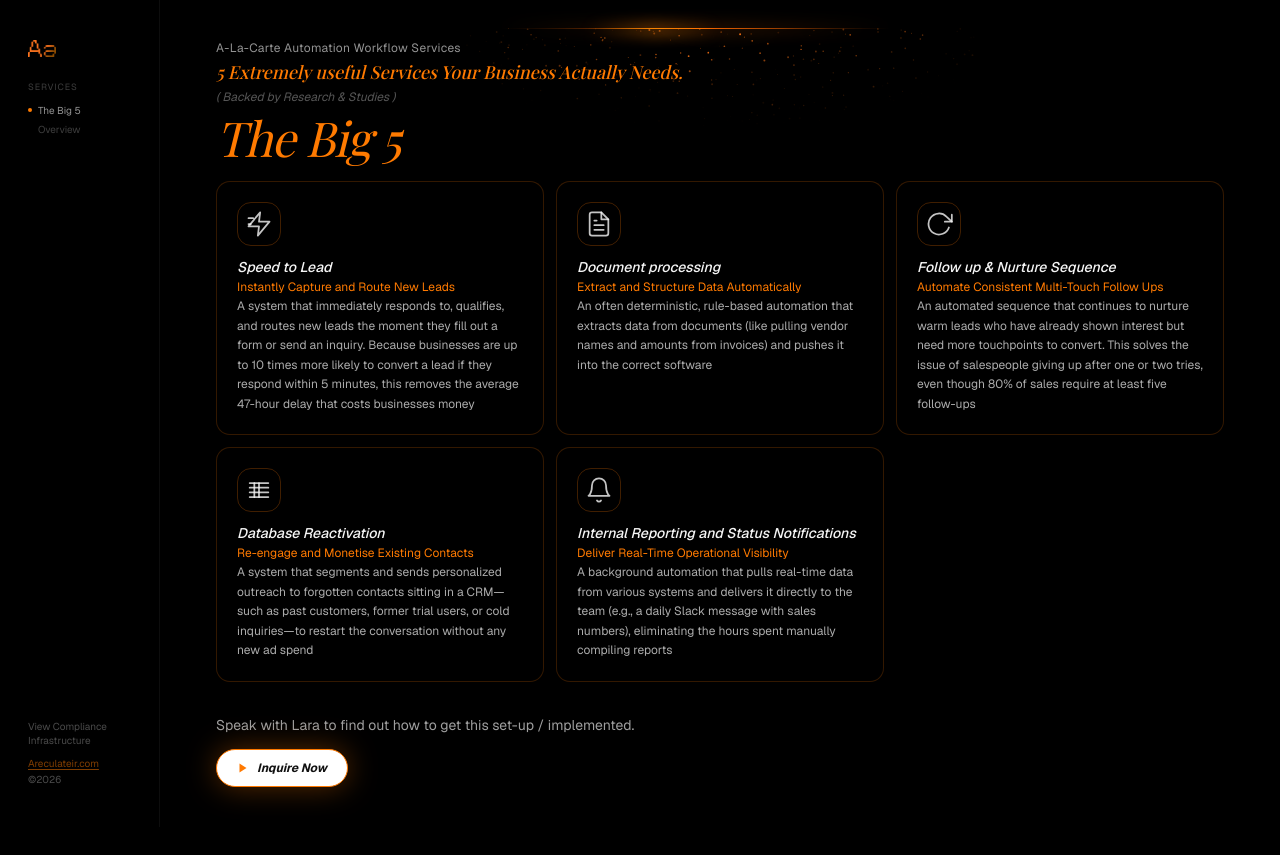
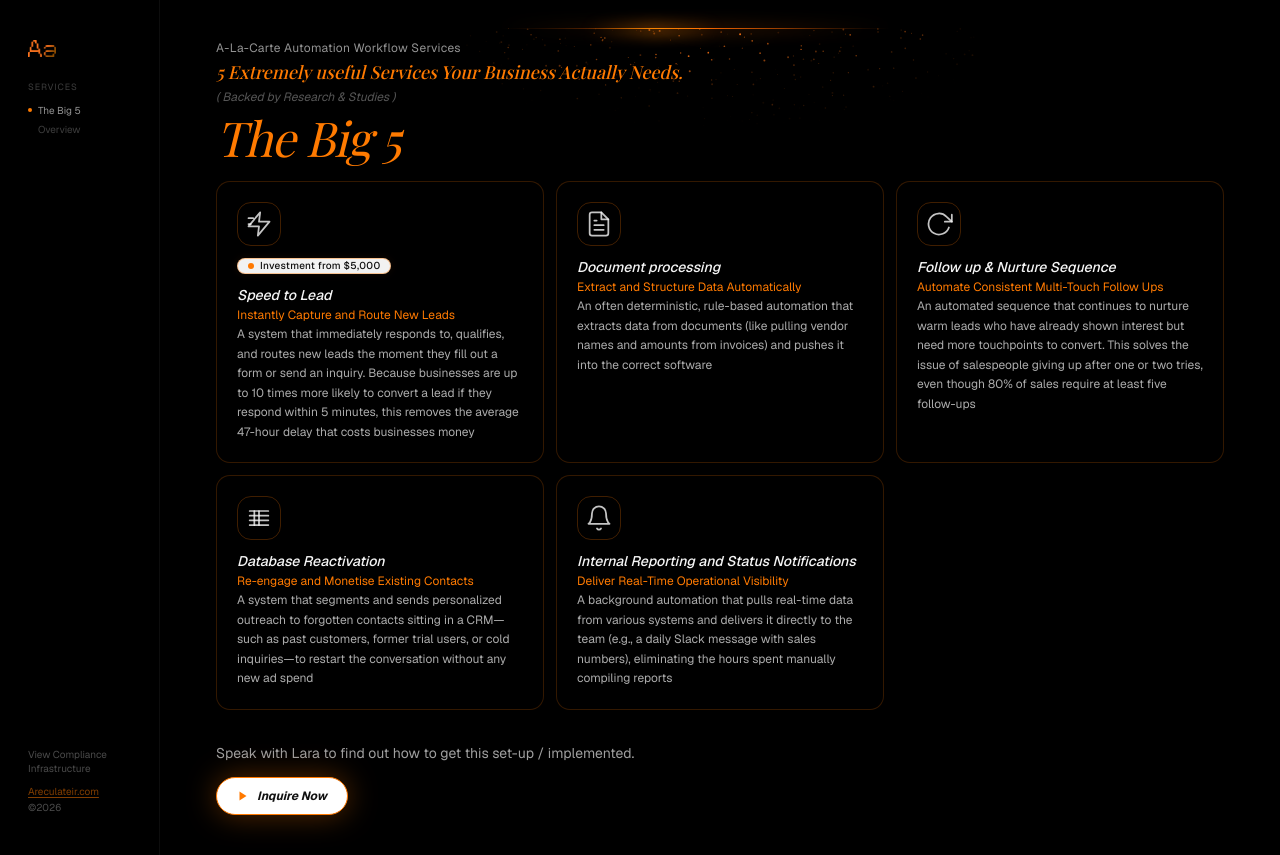
Before and after one commit to telluricaquarian/areculateirservices, a Next.js app: page / in a window 1280 px wide. Before the commit the page ends 827 px from the top, so only its background shows below. Built offline with nearby package versions, Linux system fonts and the light colour scheme; a web font is replaced by a local one.

Commit message:
Refine pricing to highlight primary service only

```diff
--- a/components/services-list.tsx
+++ b/components/services-list.tsx
@@ -10,7 +10,7 @@ import {
 const services = [
   {
     icon: <SpeedToLeadIcon />,
-    price: "From $5,000",
+    price: "Investment from $5,000",
     title: "Speed to Lead",
     subtitle: "Instantly Capture and Route New Leads",
     description: "A system that immediately responds to, qualifies, and routes new leads the moment they fill out a form or send an inquiry. Because businesses are up to 10 times more likely to convert a lead if they respond within 5 minutes, this removes the average 47-hour delay that costs businesses money"
@@ -54,7 +54,7 @@ export function ServicesList() {
           <ServiceRow
             key={service.title}
             icon={service.icon}
-            price={service.price}
+            price={index === 0 ? service.price : undefined}
             title={service.title}
             subtitle={service.subtitle}
             description={service.description}
@@ -65,10 +65,11 @@ export function ServicesList() {
 
       {/* Desktop: 3-2 card grid */}
       <div className="hidden md:grid md:grid-cols-3 gap-3">
-        {services.map((service) => (
+        {services.map((service, index) => (
           <ServiceRow
             key={service.title}
             icon={service.icon}
+            price={index === 0 ? service.price : undefined}
             title={service.title}
             subtitle={service.subtitle}
             description={service.description}
```
